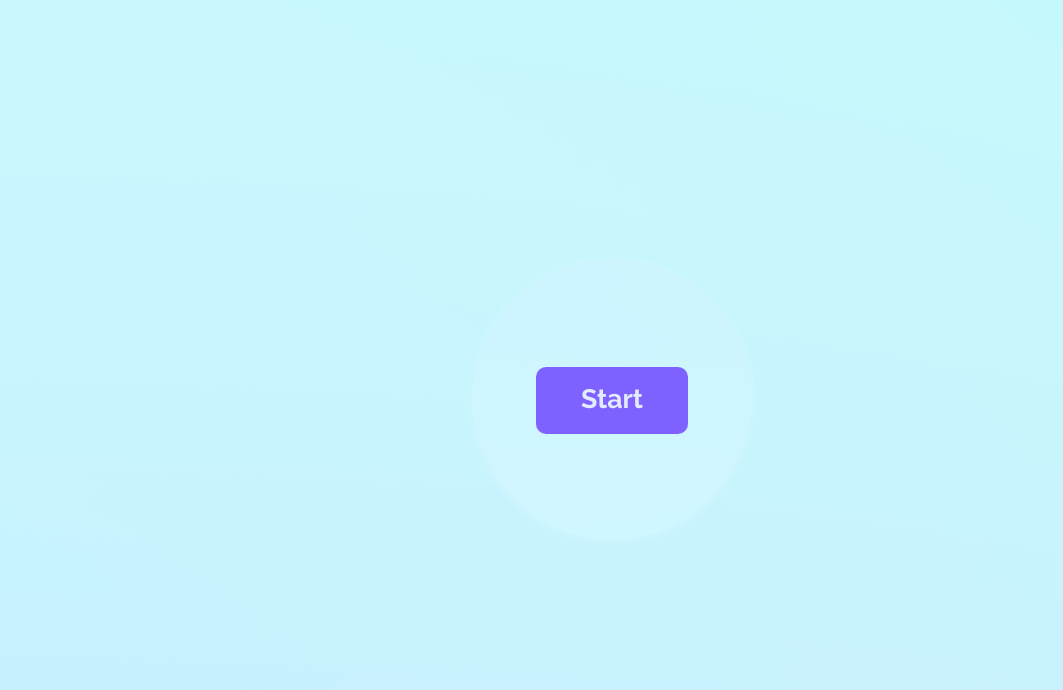
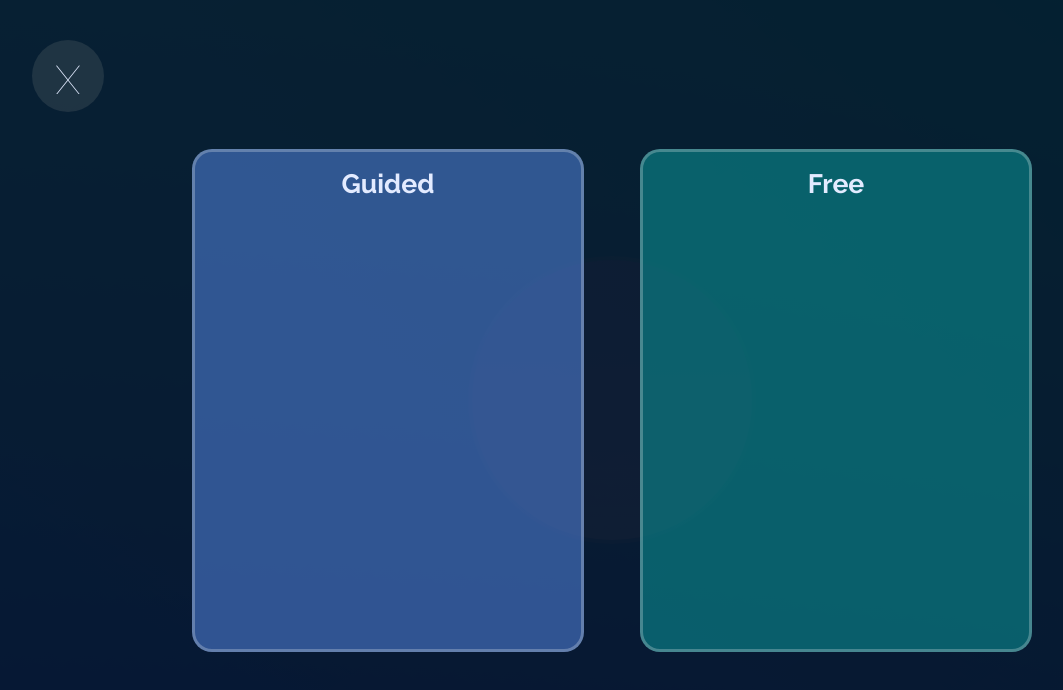
Before and after one commit to RemoHoesli/COMPP, a plain HTML site: page index.html in a window 1280 px wide. Shown: the whole page, without its empty margins (28-1091 px from the left). Drawn offline with Linux system fonts and the light colour scheme.

Commit message:
2 options

```diff
--- a/index.html
+++ b/index.html
@@ -10,7 +10,9 @@
 <body>
     <div class="parent">
         <div class="opacity" id="opa"></div>
-        <a class="button" id="button" href="#">Start</a>
+        <a class="buttonfree" id="buttonfree" href="#">Free</a>
+        <a class="buttonguided" id="buttonguided" href="#">Guided</a>
+        <a class="buttonback" id="buttonback" href="#">X</a>
 <!--
         <video id="video" loop muted>
             <source src="Idea.mp4" type="video/mp4">
--- a/script.js
+++ b/script.js
@@ -18,26 +18,54 @@ document.addEventListener('DOMContentLoaded', function () {
     }
 */
 
+    const opa = document.getElementById("opa");
+    const circle = document.getElementById("circle");
+    const smolcircle = document.getElementById("smolcircle");
+    const jumpcircle = document.getElementById("jumpcircle");
+    const hlin = document.getElementById("hlin");
+    const hlhold = document.getElementById("hlhold");
+    const hlout = document.getElementById("hlout");
+    const video = document.getElementById("video");
+    const sound = document.getElementById("sound");
+    const buttonfree = document.getElementById("buttonfree");
+    const buttonguided = document.getElementById("buttonguided");
+    const buttonback = document.getElementById("buttonback");
 
 
-    document.getElementById("button").addEventListener("click", function() {
-        const opa = document.getElementById("opa");
-        const circle = document.getElementById("circle");
+    document.getElementById("buttonguided").addEventListener("click", function() {
         circle.style.animationPlayState = "running";
-        const smolcircle = document.getElementById("smolcircle");
         smolcircle.style.animationPlayState = "running";
-        const jumpcircle = document.getElementById("jumpcircle");
         jumpcircle.style.animationPlayState = "running";
-        const hlin = document.getElementById("hlin");
         hlin.style.animationPlayState = "running";
-        const hlhold = document.getElementById("hlhold");
         hlhold.style.animationPlayState = "running";
-        const hlout = document.getElementById("hlout");
         hlout.style.animationPlayState = "running";
-        const video = document.getElementById("video");
-        const sound = document.getElementById("sound");
-        button.style.transition = "2s";
-        button.style.opacity = "0%";
+        buttonfree.style.transition = "1s";
+        buttonfree.style.opacity = "0%";
+        buttonfree.style.transform = "translatex(50vw)";
+        buttonguided.style.transition = "1s";
+        buttonguided.style.opacity = "0%";
+        buttonguided.style.transform = "translatex(-50vw)";
+        opa.style.transition = "2s";
+        opa.style.opacity = "0%";
+
+        //video.play();
+        sound.volume = 0.1;
+        sound.play();
+    });
+
+    document.getElementById("buttonfree").addEventListener("click", function() {
+        circle.style.animationPlayState = "running";
+        smolcircle.style.animationPlayState = "running";
+        jumpcircle.style.animationPlayState = "running";
+        hlin.style.animationPlayState = "running";
+        hlhold.style.animationPlayState = "running";
+        hlout.style.animationPlayState = "running";
+        buttonfree.style.transition = "1s";
+        buttonfree.style.opacity = "0%";
+        buttonfree.style.transform = "translatex(50vw)";
+        buttonguided.style.transition = "1s";
+        buttonguided.style.opacity = "0%";
+        buttonguided.style.transform = "translatex(-50vw)";
         opa.style.transition = "2s";
         opa.style.opacity = "0%";
 
--- a/style.css
+++ b/style.css
@@ -24,41 +24,92 @@ body {
     justify-items: center;
     align-items: center;
     height: 100vh;
+    width: 100vw;
+    grid-template-columns: 15% 35% 35% 15%;
 }
 
 .opacity {
     width: 100vw;
     height: 100vh;
-    background-color: #daf9ff;
+    background-color: #04091f;
     opacity: 90%;
     grid-row: 1/2;
-    grid-column: 1/2;
+    grid-column: 1/5;
     z-index: -1;
 }
 
-.button {
+.buttonfree {
     transform-origin: center;
-    background-color: #7e61ff;
-    border-radius: 10px;
+    background-color: #0dadad77;
+    border-radius: 20px;
+    border: solid 3px #ffffff3f;
     transition: 0.1s;
     text-align: center;
     padding: 1px;
     padding-top: 1rem;
-    width: 150px;
-    height: 50px;
+    width: 30vw;
+    height: 60vh;
     color: #e3ebff;
     font-weight: 700;
     font-size: 20pt;
+    text-decoration: none;
+    grid-row: 1/2;
+    grid-column: 3/4;
+    opacity: 100%;
+}
+
+.buttonguided {
+    transform-origin: center;
+    background-color: #6198ff77;
+    border-radius: 20px;
+    border: solid 3px #ffffff3f;
+    transition: 0.1s;
+    text-align: center;
+    padding: 1px;
+    padding-top: 1rem;
+    width: 30vw;
+    height: 60vh;
+    color: #e3ebff;
+    font-weight: 700;
+    font-size: 20pt;
+    text-decoration: none;
+    grid-row: 1/2;
+    grid-column: 2/3;
+    opacity: 100%;
+}
+
+.buttonback {
+    align-self: flex-start;
+    margin-top: 5vh;
+    transform-origin: center;
+    background-color: #88888830;
+    border-radius: 5vh;
+    transition: 0.1s;
+    text-align: center;
+    padding: 1rem;
+    width: 5vh;
+    height: 5vh;
+    color: #e3ebff;
+    font-weight: 100;
+    font-size: 30pt;
     text-decoration: none;
     grid-row: 1/2;
     grid-column: 1/2;
     opacity: 100%;
 }
 
-.button:hover {
-    background-color: #937aff;
+.buttonfree:hover {
+    background-color: #2fe983c0;
     color: #ffffff;
     transition: 0.2s;
+    transform: scale(1.02);
+}
+
+.buttonguided:hover {
+    background-color: #9ba5ffc0;
+    color: #ffffff;
+    transition: 0.2s;
+    transform: scale(1.02);
 }
 
 video {
@@ -66,14 +117,14 @@ video {
     height:100vh;
     z-index: -2;
     grid-row: 1/2;
-    grid-column: 1/2;
+    grid-column: 1/5;
 }
 
 audio {
     width: 500px;
     height: 100px;
     grid-row: 1/2;
-    grid-column: 1/2;
+    grid-column: 1/5;
     align-self: flex-start;
 }
 
@@ -83,7 +134,7 @@ audio {
     z-index: -2;
     display: grid;
     grid-row: 1/2;
-    grid-column: 1/2;
+    grid-column: 1/5;
 }
 
 .gradient-box {
@@ -91,7 +142,7 @@ audio {
     height: 100vh;
 
     grid-row: 1/2;
-    grid-column: 1/2;
+    grid-column: 1/5;
     z-index: -2;
     animation-name: gradients;
     animation-duration: 2s;
@@ -132,7 +183,7 @@ audio {
     height: 35vh;
     border-radius: 35vh;
     grid-row: 1/2;
-    grid-column: 1/2;
+    grid-column: 1/5;
     justify-self: center;
     align-self: center;
     z-index: 1;
@@ -150,7 +201,7 @@ audio {
     height: 36vh;
     border-radius: 36vh;
     grid-row: 1/2;
-    grid-column: 1/2;
+    grid-column: 1/5;
     justify-self: center;
     align-self: center;
     z-index: 1;
@@ -168,7 +219,7 @@ audio {
     height: 35vh;
     border-radius: 35vh;
     grid-row: 1/2;
-    grid-column: 1/2;
+    grid-column: 1/5;
     justify-self: center;
     align-self: center;
     z-index: -2;
@@ -185,7 +236,7 @@ audio {
     font-size: 5vh;
     color: azure;
     grid-row: 1/2;
-    grid-column: 1/2;
+    grid-column: 1/5;
     justify-self: center;
     align-self: start;
     margin-top: 10vh;
```
